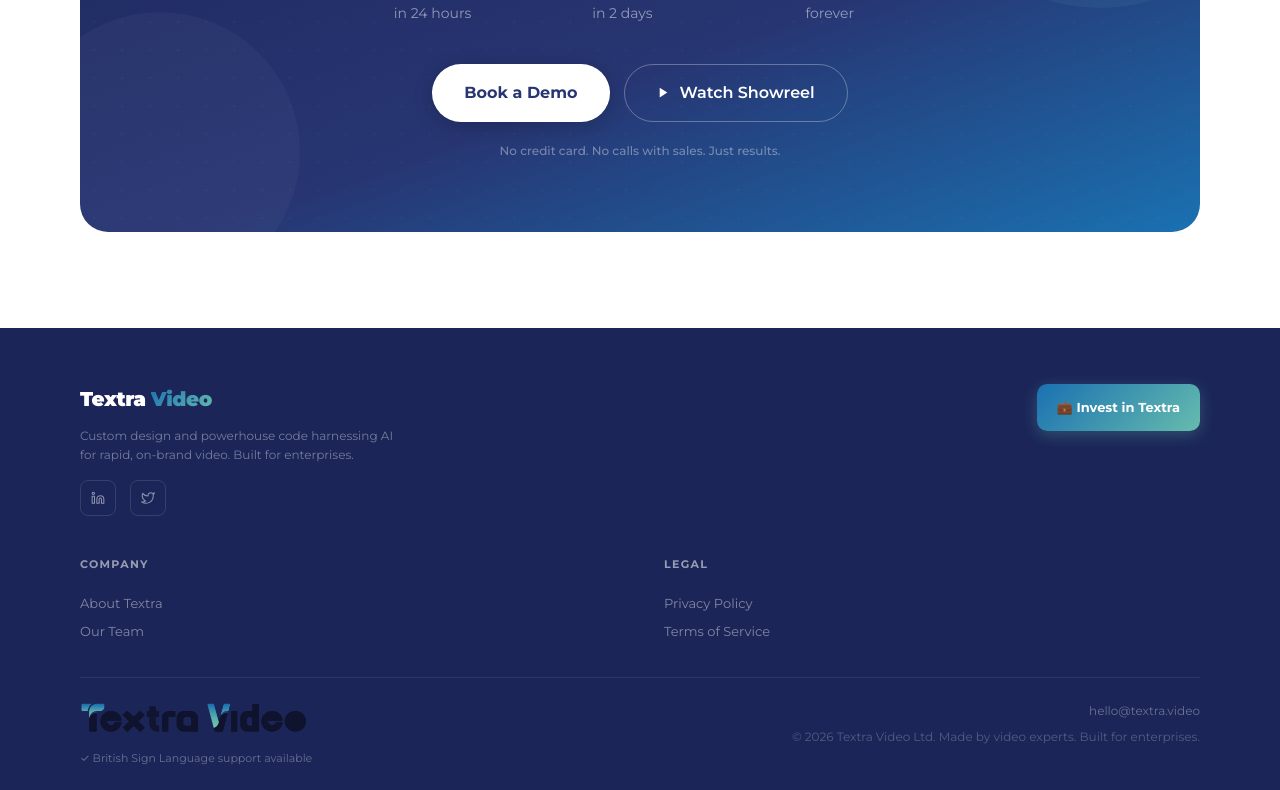
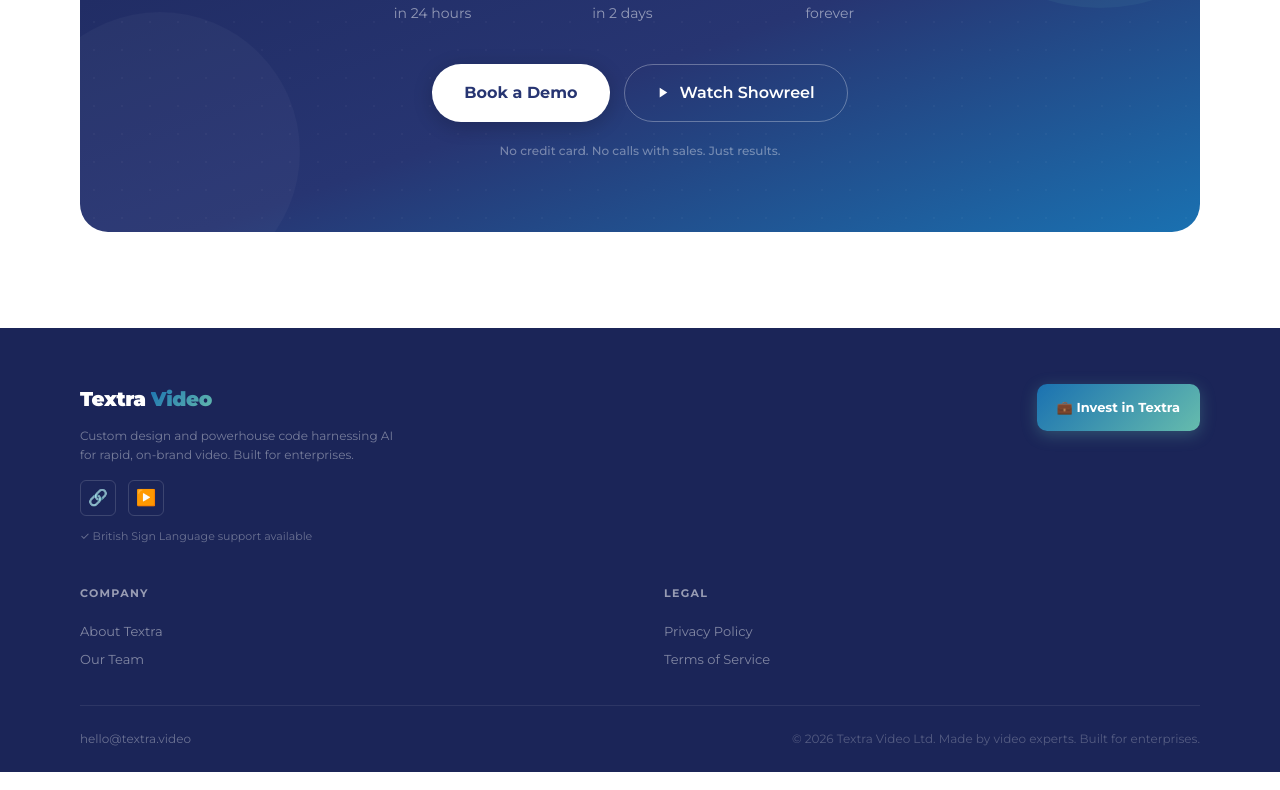
Before and after one commit to rajvalley-textra/textra-video, a Next.js app: page / in a window 1280 px wide. Shown: the part 6768-7558 px from the top of the page. Built offline with nearby package versions, Linux system fonts and the light colour scheme.

Commit message:
Simplify footer: remove duplicate bottom logo, update social icons, move BSL below socials

```diff
--- a/components/FooterSection.tsx
+++ b/components/FooterSection.tsx
@@ -33,11 +33,12 @@ export default function FooterSection() {
             <p style={{ fontSize: 12, color: 'rgba(255,255,255,0.4)', lineHeight: 1.6, margin: '0 0 16px 0' }}>
               Custom design and powerhouse code harnessing AI for rapid, on-brand video. Built for enterprises.
             </p>
-            <div style={{ display: 'flex', gap: 14 }}>
+            <div style={{ display: 'flex', flexDirection: 'column', gap: 12 }}>
+              <div style={{ display: 'flex', gap: 12 }}>
                 {/* Social icons */}
                 {[
-                { label: 'LinkedIn', href: 'https://www.linkedin.com/company/textra-video', path: 'M16 8a6 6 0 016 6v7h-4v-7a2 2 0 00-2-2 2 2 0 00-2 2v7h-4v-7a6 6 0 016-6zM2 9h4v12H2z M4 6a2 2 0 100-4 2 2 0 000 4z' },
-                { label: 'Vimeo', href: 'https://vimeo.com/showcase/11919627?share=copy', path: 'M23 3a10.9 10.9 0 01-3.14 1.53 4.48 4.48 0 00-7.86 3v1A10.66 10.66 0 013 4s-4 9 5 13a11.64 11.64 0 01-7 2c9 5 20 0 20-11.5a4.5 4.5 0 00-.08-.83A7.72 7.72 0 0023 3z' },
+                  { label: 'LinkedIn', href: 'https://www.linkedin.com/company/textra-video' },
+                  { label: 'Vimeo', href: 'https://vimeo.com/showcase/11919627?share=copy' },
                 ].map((s) => (
                   <a
                     key={s.label}
@@ -45,12 +46,14 @@ export default function FooterSection() {
                     target="_blank"
                     rel="noopener noreferrer"
                     aria-label={s.label}
-                  style={{ width: 36, height: 36, borderRadius: 8, border: '1px solid rgba(255,255,255,0.12)', display: 'flex', alignItems: 'center', justifyContent: 'center', transition: 'border-color 150ms, background 150ms' }}
-                  onMouseEnter={(e) => { e.currentTarget.style.borderColor = 'rgba(255,255,255,0.3)'; e.currentTarget.style.background = 'rgba(255,255,255,0.06)'; }}
-                  onMouseLeave={(e) => { e.currentTarget.style.borderColor = 'rgba(255,255,255,0.12)'; e.currentTarget.style.background = 'transparent'; }}>
-                  <svg width="14" height="14" viewBox="0 0 24 24" fill="none" stroke="rgba(255,255,255,0.5)" strokeWidth="1.8" strokeLinecap="round" strokeLinejoin="round"><path d={s.path}/></svg>
+                    style={{ width: 36, height: 36, borderRadius: 6, border: '1px solid rgba(255,255,255,0.15)', display: 'flex', alignItems: 'center', justifyContent: 'center', transition: 'border-color 150ms, background 150ms', fontSize: '16px' }}
+                    onMouseEnter={(e) => { e.currentTarget.style.borderColor = 'rgba(255,255,255,0.3)'; e.currentTarget.style.background = 'rgba(255,255,255,0.08)'; }}
+                    onMouseLeave={(e) => { e.currentTarget.style.borderColor = 'rgba(255,255,255,0.15)'; e.currentTarget.style.background = 'transparent'; }}>
+                    {s.label === 'LinkedIn' ? '🔗' : '▶️'}
                   </a>
                 ))}
+              </div>
+              <div style={{ fontSize: 11, color: 'rgba(255,255,255,0.35)' }}>✓ British Sign Language support available</div>
             </div>
           </div>
 
@@ -87,18 +90,8 @@ export default function FooterSection() {
           ))}
         </div>
 
-        {/* Bottom: logo + copyright */}
-        <div style={{ padding: '24px 0', display: 'flex', justifyContent: 'space-between', alignItems: 'flex-start', flexWrap: 'wrap', gap: 32 }}>
-          {/* Bottom left: logo + BSL */}
-          <div style={{ display: 'flex', flexDirection: 'column', gap: 16 }}>
-            <div style={{ display: 'flex', alignItems: 'center', gap: 0 }}>
-              <img src="/assets/logos/Textra video logo_1.png" alt="Textra Video" style={{ height: 32, width: 'auto', objectFit: 'contain' }} />
-            </div>
-            <div style={{ fontSize: 11, color: 'rgba(255,255,255,0.35)' }}>✓ British Sign Language support available</div>
-          </div>
-
-          {/* Right: contact + copyright */}
-          <div style={{ display: 'flex', flexDirection: 'column', alignItems: 'flex-end', gap: 8 }}>
+        {/* Bottom: copyright */}
+        <div style={{ padding: '24px 0', display: 'flex', justifyContent: 'space-between', alignItems: 'center', flexWrap: 'wrap', gap: 32 }}>
           <a
             href="mailto:hello@textra.video"
             style={{ fontSize: 12, color: 'rgba(255,255,255,0.35)', textDecoration: 'none', transition: 'color 150ms' }}
@@ -111,7 +104,6 @@ export default function FooterSection() {
           </div>
         </div>
       </div>
-      </div>
     </footer>
   );
 }
```
Lines whose indentation alone changed are shown as unchanged.
